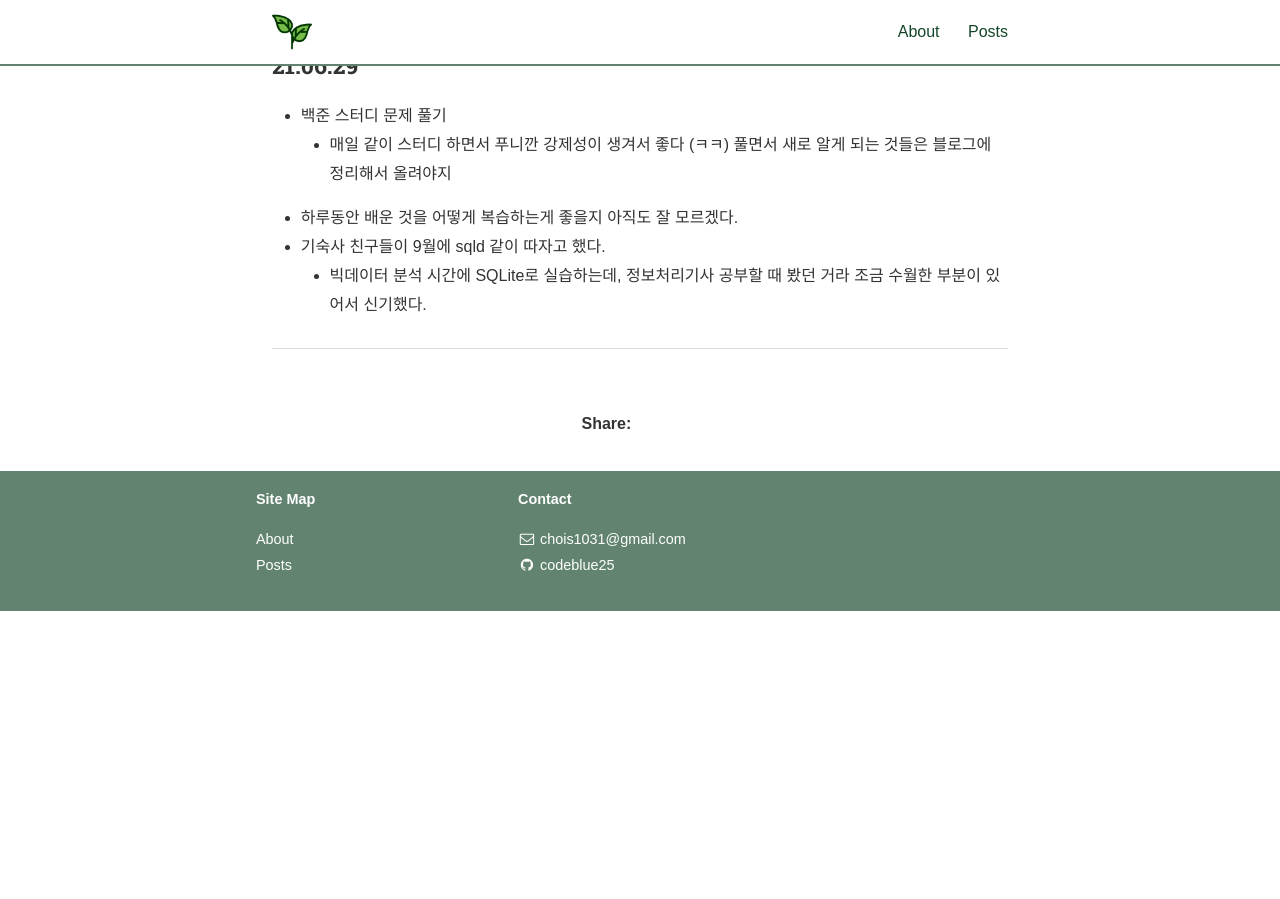
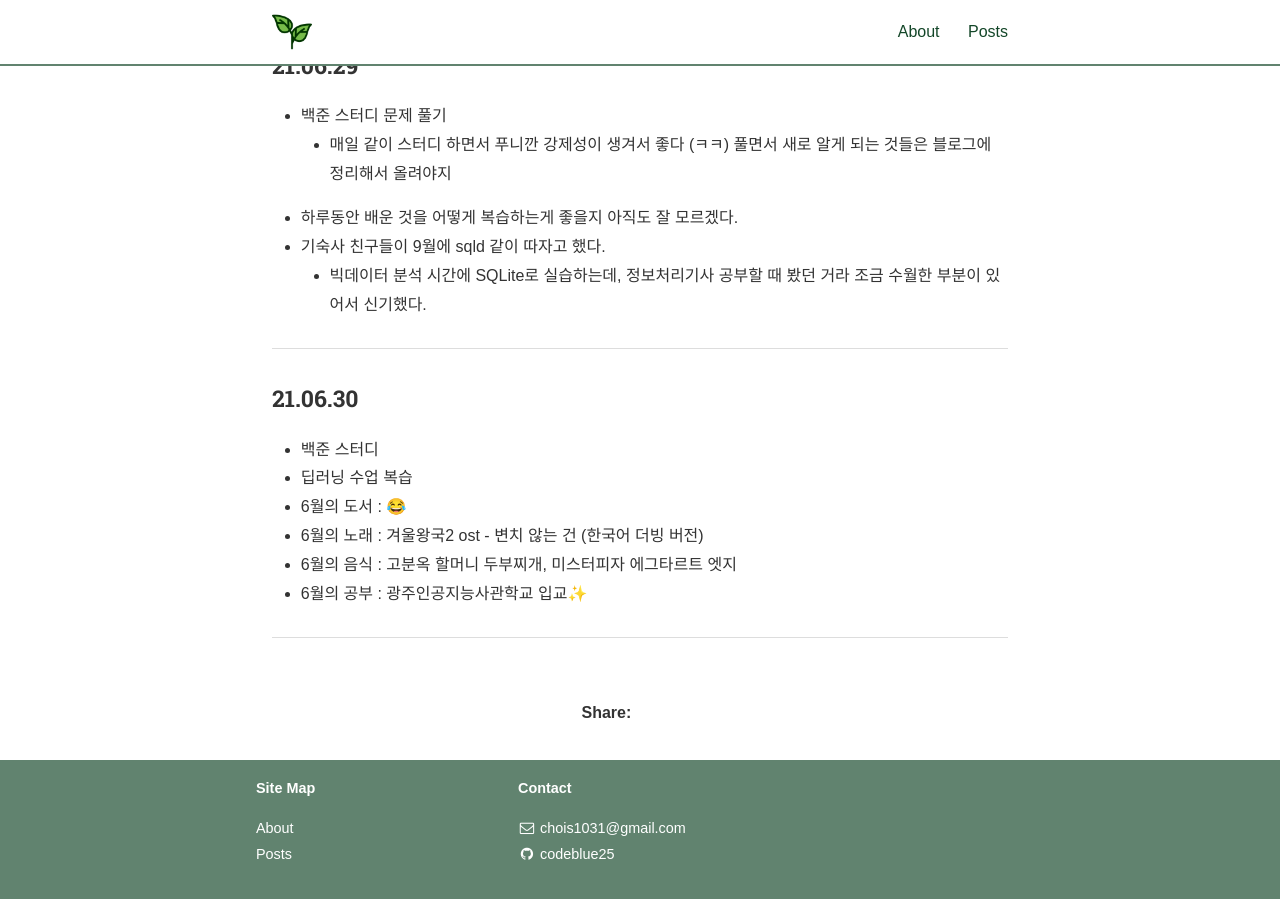
Before and after one commit to codeblue25/codeblue25.github.io, a Jekyll site: the page built from _posts/2021-06-27-0703.md, in a window 1280 px wide and 900 px high, scrolled down 747 px. Built offline with Jekyll 4.4.1, drawn with Linux system fonts in a browser that asks for light colours; nearby versions of some CDN libraries; some web fonts are replaced; a style sheet for code colours, icons or effects is not loaded; before the commit the page ends 1358 px from its top, so only the background shows below that.

Commit message:
210630 TIL

```diff
--- a/_posts/2021-06-27-0703.md
+++ b/_posts/2021-06-27-0703.md
@@ -32,3 +32,14 @@ categories: TIL
   - 빅데이터 분석 시간에 SQLite로 실습하는데, 정보처리기사 공부할 때 봤던 거라 조금 수월한 부분이 있어서 신기했다.
 
 ---
+
+<h3>21.06.30</h3>
+
+- 백준 스터디
+- 딥러닝 수업 복습
+- 6월의 도서 : 😂
+- 6월의 노래 : 겨울왕국2 ost - 변치 않는 건 (한국어 더빙 버전)
+- 6월의 음식 : 고분옥 할머니 두부찌개, 미스터피자 에그타르트 엣지
+- 6월의 공부 : 광주인공지능사관학교 입교✨
+
+---
```
